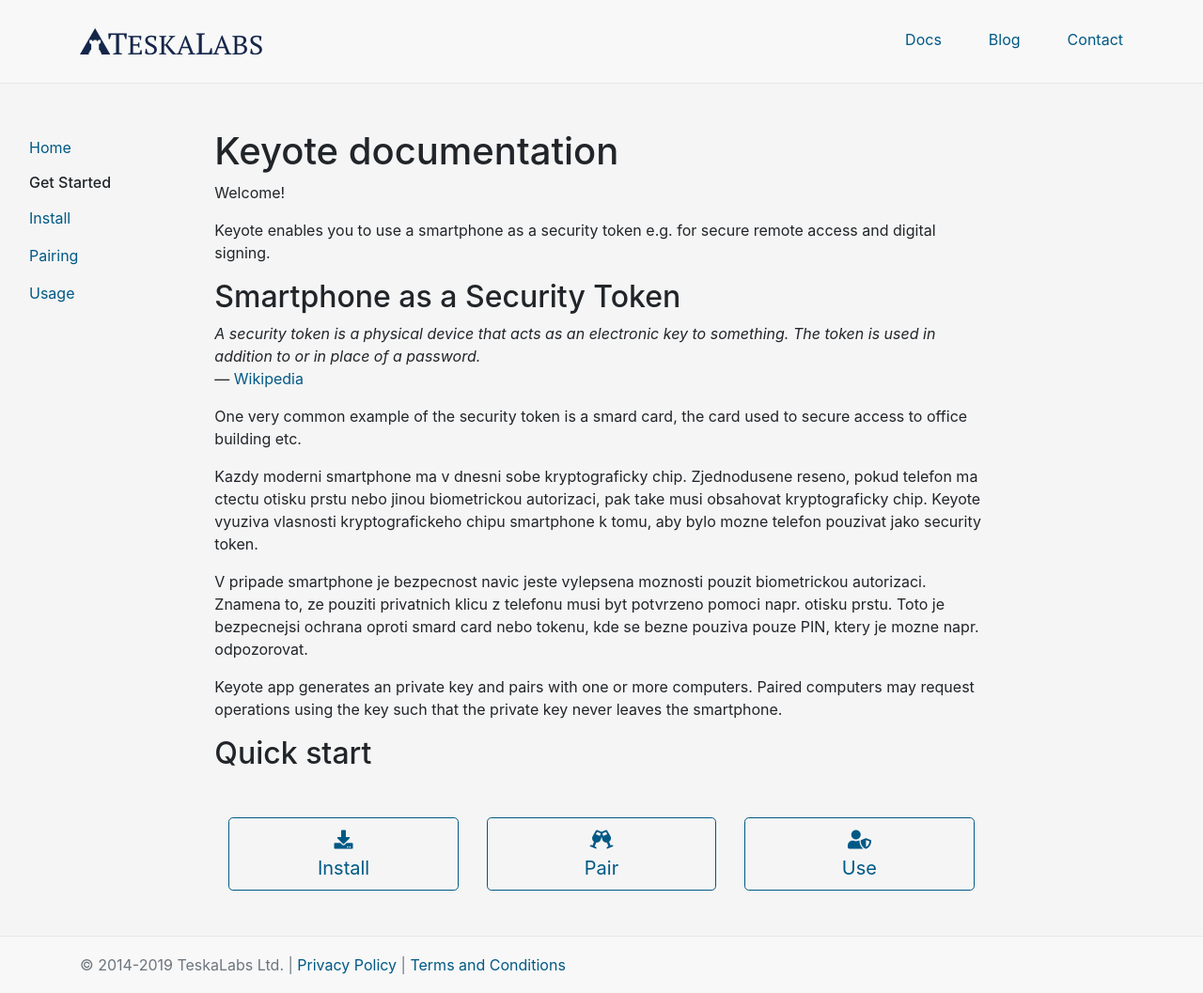
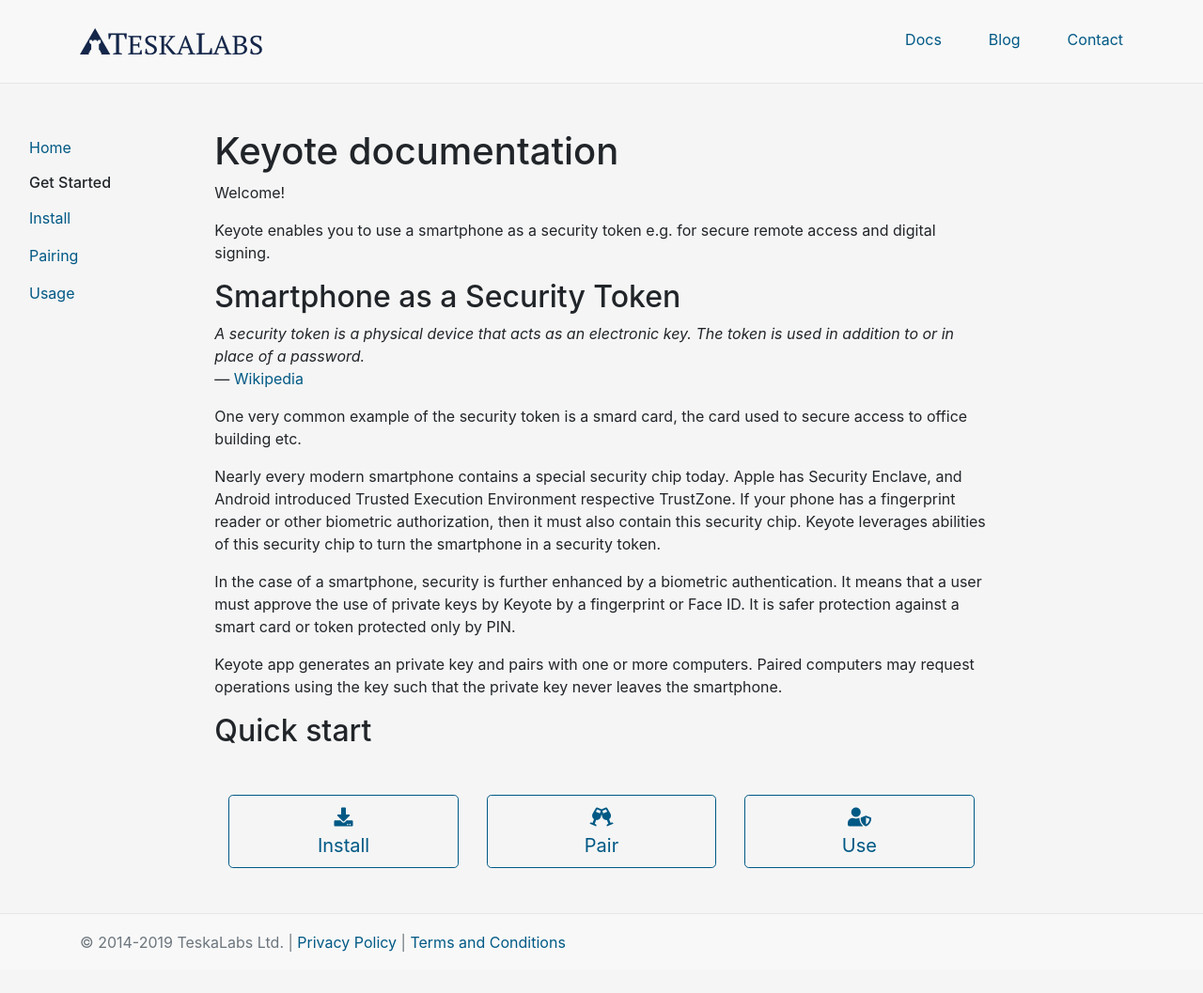
Before and after one commit to TeskaLabs/Keyote-Docs, a Jekyll site: the page built from index.md, in a window 1280 px wide. Shown: the whole page at 94% size. Built offline with Jekyll 4.4.1, drawn with Linux system fonts in a browser that asks for light colours; nearby versions of some CDN libraries; after the commit the page ends 1033 px from its top, so only the background shows below that.

Commit message:
Improve on the text.

```diff
--- a/index.md
+++ b/index.md
@@ -14,21 +14,16 @@
 
 ## Smartphone as a Security Token
 
-_A security token is a physical device that acts as an electronic key to something.
+_A security token is a physical device that acts as an electronic key.
 The token is used in addition to or in place of a password._
 --- [Wikipedia](https://en.wikipedia.org/wiki/Security_token)
 
 One very common example of the security token is a smard card,
 the card used to secure access to office building etc.
 
-Kazdy moderni smartphone ma v dnesni sobe kryptograficky chip.
-Zjednodusene reseno, pokud telefon ma ctectu otisku prstu nebo jinou biometrickou autorizaci, pak take musi obsahovat kryptograficky chip.
-Keyote vyuziva vlasnosti kryptografickeho chipu smartphone k tomu,
-aby bylo mozne telefon pouzivat jako security token.
+Nearly every modern smartphone contains a special security chip today. Apple has Security Enclave, and Android introduced Trusted Execution Environment respective TrustZone. If your phone has a fingerprint reader or other biometric authorization, then it must also contain this security chip. Keyote leverages abilities of this security chip to turn the smartphone in a security token.
 
-V pripade smartphone je bezpecnost navic jeste vylepsena moznosti pouzit biometrickou autorizaci.
-Znamena to, ze pouziti privatnich klicu z telefonu musi byt potvrzeno pomoci napr. otisku prstu.
-Toto je bezpecnejsi ochrana oproti smard card nebo tokenu, kde se bezne pouziva pouze PIN, ktery je mozne napr. odpozorovat.
+In the case of a smartphone, security is further enhanced by a biometric authentication. It means that a user must approve the use of private keys by Keyote by a fingerprint or Face ID. It is safer protection against a smart card or token protected only by PIN.
 
 Keyote app generates an private key and pairs with one or more computers. Paired computers may request operations using the key such that the private key never leaves the smartphone.
 
```
